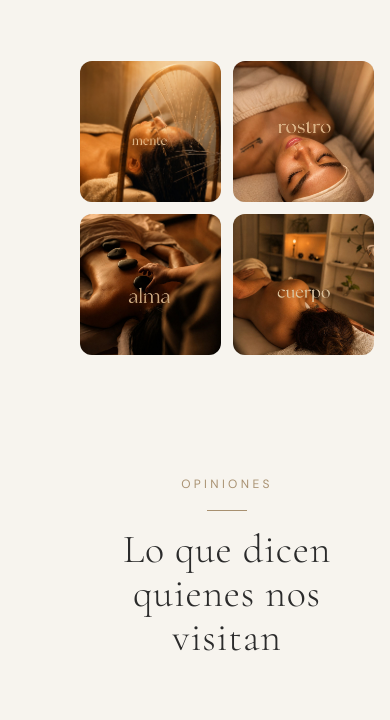
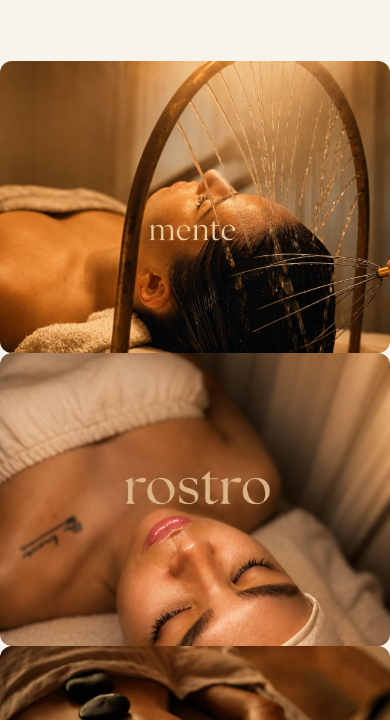
Before and after one commit to mallkustudio/Aura-skin, a website built with Vite: page index.html in a window 390 px wide. Shown: the part 6464-7184 px from the top of the page. Built offline with nearby package versions, Linux system fonts and the light colour scheme.

Commit message:
Prueba: galería Qué Somos full-bleed en mobile (≤768px)

```diff
--- a/src/styles/que-somos.css
+++ b/src/styles/que-somos.css
@@ -85,6 +85,27 @@
   .que-somos__title {
     font-size: var(--text-2xl);
   }
+
+  /* Full-bleed edge-to-edge, apiladas — igual que los videos de
+     Experiencias. NOTA: el padding-right real de .que-somos__inner
+     sigue en --container-pad (80px) hasta ≤480px, así que esta fórmula
+     (pensada para --space-4 = 16px) queda corta por 64px del lado
+     derecho entre 481-768px — mismo caso que se corrigió antes para
+     los videos. No lo ajusté todavía porque es un experimento a
+     revisar antes de decidir el fix definitivo. */
+  .que-somos__gallery {
+    display: flex;
+    flex-direction: column;
+    gap: 0;
+    margin-left: calc(-1 * var(--container-pad));
+    margin-right: calc(-1 * var(--space-4));
+    width: calc(100% + var(--container-pad) + var(--space-4));
+  }
+
+  .qs-img {
+    width: 100%;
+    aspect-ratio: 4 / 3;
+  }
 }
 
 @media (max-width: 480px) {
```
